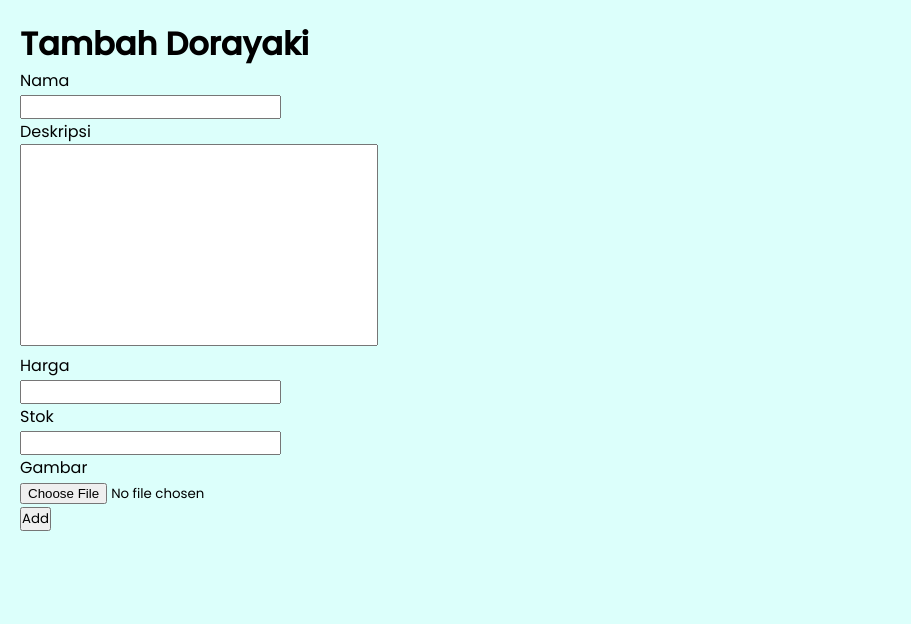
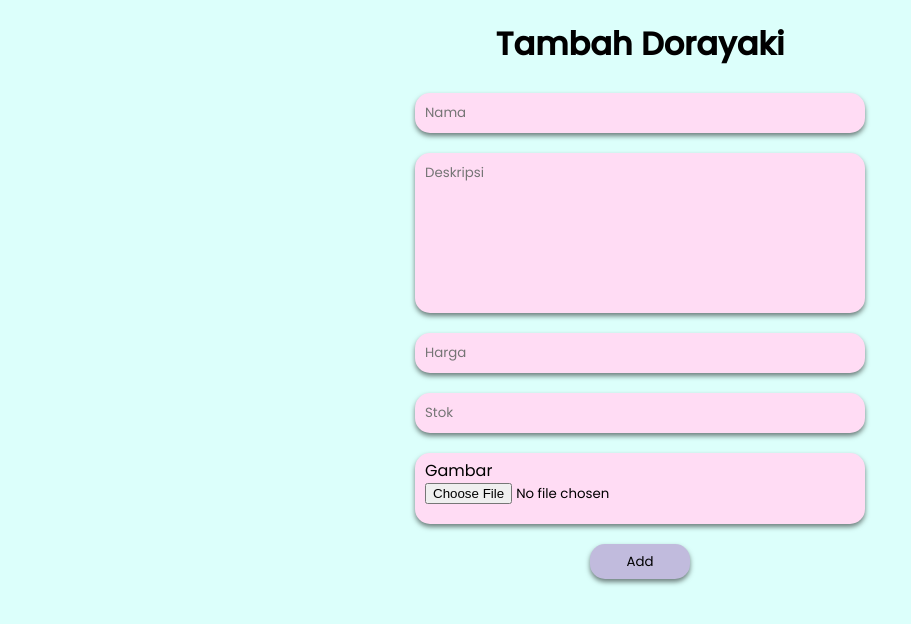
Before and after one commit to ylfyt/dorayaki-web-store-using-php, a PHP site: template app/views/dorayaki/add.php in a window 1280 px wide. Shown: the top 624 px of the page, without its empty margins (0-911 px from the left). Run offline with PHP 8.4, Linux system fonts and the light colour scheme; the template is opened without the code that fills it, so the values that code supplies are empty; some libraries are stand-ins or nearby versions.

Commit message:
Apa aja nih?

```diff
--- a/app/controllers/Home.php
+++ b/app/controllers/Home.php
@@ -67,4 +67,5 @@ class Home extends Controller{
         echo json_encode($result);
     }
 
+
 }
--- a/app/views/dorayaki/add.php
+++ b/app/views/dorayaki/add.php
@@ -1,19 +1,21 @@
 <div class="container">
-    <h1>Tambah Dorayaki</h1>
-    <div class="content">
-        <form action="<?= BASEURL?>/dorayaki/add" method="post" enctype="multipart/form-data">
-            <label for="nama">Nama</label><br>
-            <input type="text" id="nama" name="nama" required><br>
-            <label for="deskripsi">Deskripsi</label><br>
-            <textarea name="deskripsi" id="deskripsi" cols="30" rows="10" required></textarea><br>
-            <label for="harga">Harga</label><br>
-            <input type="number" name="harga" id="harga" required><br>
-            <label for="stok">Stok</label><br>
-            <input type="number" name="stok" id="stok" required><br>
-            <label for="gambar">Gambar</label><br>
-            <input type="file" name="gambar" id="gambar" required><br>
-            <input type="submit" value="Add" name="add">
-        </form>
+    <div class="add-container">
+        <h1>Tambah Dorayaki</h1>
+        <div class="content">
+            <form action="<?= BASEURL?>/dorayaki/add" method="post" enctype="multipart/form-data">
+                <input class="input-text" type="text" id="nama" name="nama" required placeholder="Nama">
+                <textarea class="input-text" name="deskripsi" id="deskripsi" cols="30" rows="7" required placeholder="Deskripsi"></textarea>
+                <input class="input-text" type="number" name="harga" id="harga" required placeholder="Harga">
+                <input class="input-text" type="number" name="stok" id="stok" required placeholder="Stok">
+                <div class="input-gambar">
+                    <label for="gambar">Gambar</label>
+                    <input type="file" name="gambar" id="gambar" required>
+                </div>
+                <div class="button-wrapper">
+                    <input type="submit" value="Add" name="add">
+                </div>
+            </form>
+        </div>
     </div>
 </div>
 
--- a/app/views/user/signup.php
+++ b/app/views/user/signup.php
@@ -6,8 +6,8 @@
             <div class="auth-container">
                 <div class="form">
                     <form action="<?= BASEURL ?>/user/signup" method="post">
-                        <input class="input-field" type="text" placeholder="Username" name="username">
-                        <input class="input-field" type="email" placeholder="Email" name="email">
+                        <input id="username" class="input-field" type="text" placeholder="Username" name="username" onkeyup="validateUsername()">
+                        <input id="email" class="input-field" type="email" placeholder="Email" name="email" onkeyup="validateEmail()">
                         <input class="input-field" type="password" placeholder="Password" name="password">
                         <input class="input-field" type="password" placeholder="Confirm Password" name="confirm-password">
                         <input type="submit" name="signup" value="Sign Up">
--- a/public/css/style.css
+++ b/public/css/style.css
@@ -137,6 +178,84 @@ body {
 }
 
 /* Dorayaki form */
+.add-container{
+    /* background-color: greenyellow; */
+    display: flex;
+    flex-direction: column;
+    justify-content: center;
+    align-items: center;
+
+}
+
+.add-container h1 {
+    margin-bottom: 25px;
+}
+
+.add-container .content{
+    /* background-color: khaki; */
+    width: 450px;
+}
+
+.add-container .content form {
+    display: flex;
+    flex-direction: column;
+    /* align-items: center; */
+    /* background-color: hotpink; */
+}
+.add-container .content form input {
+    margin-bottom: 20px;
+    border: none;
+    border-radius: 15px;
+}
+
+.add-container .content form input[type='submit'] {
+    margin-top: 20px;
+    width: 100px;
+    height: 35px;
+    background-color: #C1BBDD;
+    box-shadow: 0 3px 5px 0 rgba(0, 0, 0, 0.5);
+}
+
+.add-container .content form input[type='file'] {
+    border-radius: 0px;
+    /* background-color: #C1BBDD; */
+    /* padding: 10px; */
+}
+
+.add-container .content form input[type='submit']:hover {
+    cursor: pointer;
+    background-color: #FFDCF4;
+}
+
+.input-text {
+    padding: 10px 10px 10px 10px;
+    background-color: #FFDCF4;
+    box-shadow: 0 3px 5px 0 rgba(0, 0, 0, 0.5);
+}
+
+.input-text:focus{
+    outline-color: #C1BBDD;
+}
+
+.content form .input-gambar{
+    /* background-color: grey; */
+    display: flex;
+    flex-direction: column;
+    background-color: #FFDCF4;
+    border-radius: 15px;
+    padding: 5px 10px 0 10px;
+    box-shadow: 0 3px 5px 0 rgba(0, 0, 0, 0.5);
+}
+
+.button-wrapper{
+    /* background-color: hotpink; */
+    display: flex;
+    justify-content: center;
+}
+
 textarea {
     resize: none;
+    margin-bottom: 20px;
+    border: none;
+    border-radius: 15px;
 }
--- a/public/js/script.js
+++ b/public/js/script.js
@@ -2,13 +2,15 @@ var BASEURL = "http://localhost/if-3110-2021-01-23";
 
 // Get the input field
 var input = document.getElementById("query-input");
+if (input != null){
+    input.addEventListener("keyup", function(event) {
+        if (event.keyCode === 13) {
+          event.preventDefault();
+          getSearch();
+        }
+    });
+}
 
-input.addEventListener("keyup", function(event) {
-  if (event.keyCode === 13) {
-    event.preventDefault();
-    getSearch();
-  }
-});
 
 function next(){
     var page = document.getElementById('page-number').innerText;
@@ -56,6 +58,64 @@ function search(page, query){
     xhttp.send();
 }
 
+function validateEmail(){
+    var emailInput = document.getElementById('email');
+
+    var xhttp = new XMLHttpRequest();
+    xhttp.onreadystatechange = function() {
+        if (this.readyState == 4 && this.status == 200){
+            var resJson = JSON.parse(this.responseText);
+            if (!resJson.error){
+                emailInput.style['outline-color'] = '#00FF00';
+            }
+            else{
+                emailInput.style['outline-color'] = '#FF0000';
+            }
+        }
+
+    }
+    var url = BASEURL + "/user/isvalidemail/" + emailInput.value;
+
+    xhttp.open("GET", url);
+    xhttp.send();
+}
+
+function validateUsername(){
+    var usernameInput = document.getElementById('username');
+
+    var xhttp = new XMLHttpRequest();
+    xhttp.onreadystatechange = function() {
+        if (this.readyState == 4 && this.status == 200){
+            var resJson = JSON.parse(this.responseText);
+            if (!resJson.error && regexValidUsername(usernameInput.value)){
+                usernameInput.style['outline-color'] = '#00FF00';
+            }
+            else{
+                usernameInput.style['outline-color'] = '#FF0000';
+            }
+        }
+
+    }
+    var url = BASEURL + "/user/searchusername/" + usernameInput.value;
+
+    xhttp.open("GET", url);
+    xhttp.send();
+}
+
+
+function regexValidUsername(string){
+    if(string.includes('_') && /[a-z]/i.test(string) && /\d/.test(string)){
+        return true;
+    }
+    return false;
+}
+
+function regexValidEmail(string){
+    const re = /^(([^<>()[\]\\.,;:\s@"]+(\.[^<>()[\]\\.,;:\s@"]+)*)|(".+"))@((\[[0-9]{1,3}\.[0-9]{1,3}\.[0-9]{1,3}\.[0-9]{1,3}\])|(([a-zA-Z\-0-9]+\.)+[a-zA-Z]{2,}))$/;
+    return re.test(String(email).toLowerCase());
+}
+
+
 function updateDashboard(data){
 
     var dorayaki = data.dorayaki;
```
Also changed, not shown: other parts of public/css/style.css (+45 -4 lines), app/controllers/User.php (+37 -0 lines).
